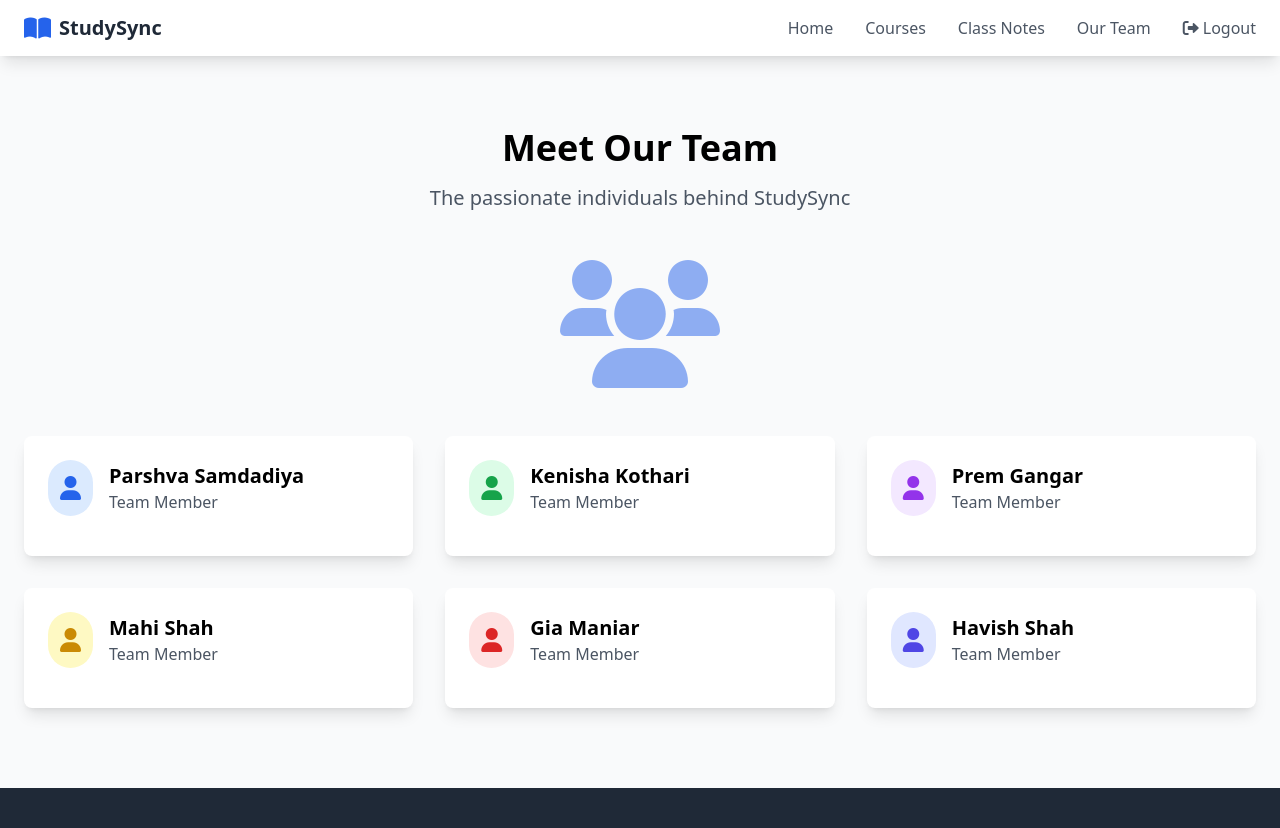
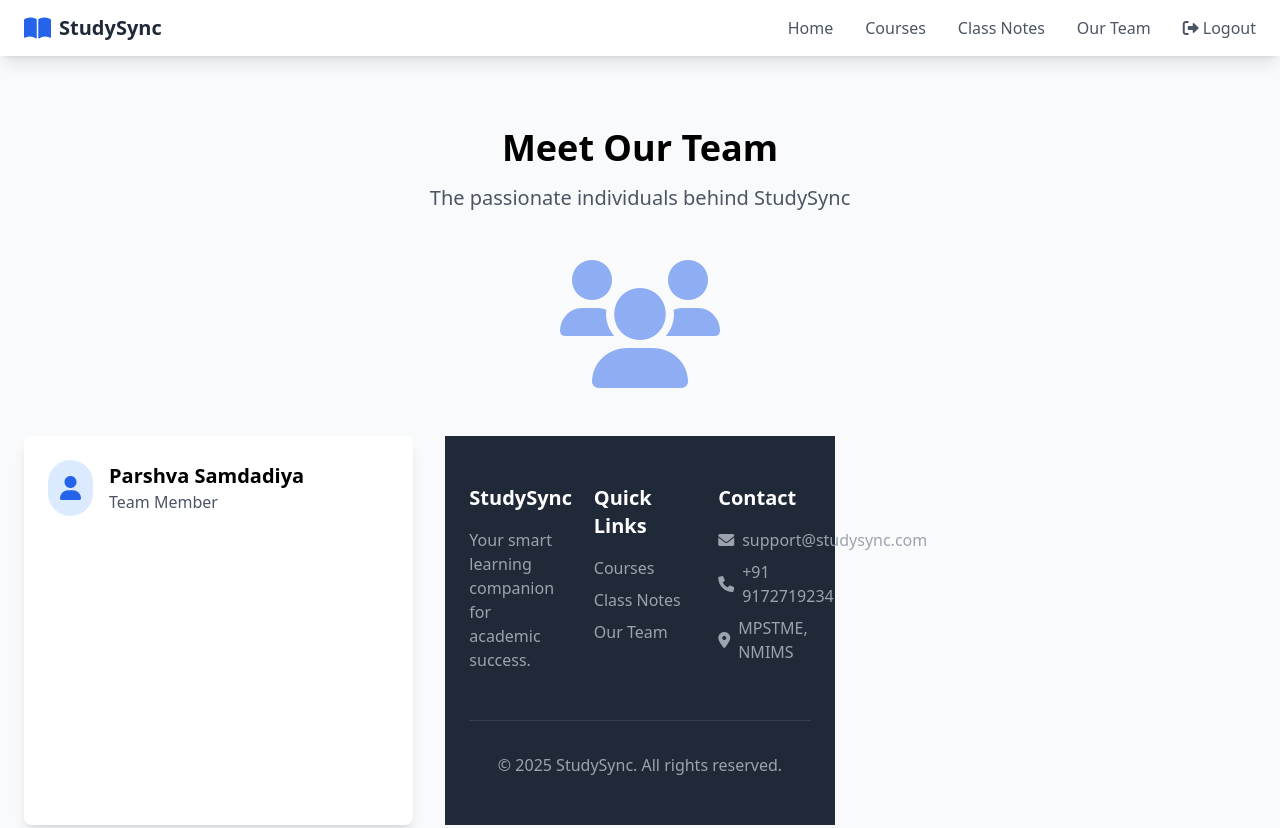
Before and after one commit to Parshva215/StudySync, a plain HTML site: page pages/team.html in a window 1280 px wide. Shown: the top 828 px of the page. Drawn offline with nearby package versions, Linux system fonts and the light colour scheme; sample sign-in values are in the browser's storage.

Commit message:
Update team.html

```diff
--- a/pages/team.html
+++ b/pages/team.html
@@ -85,84 +85,6 @@
                     </div>
                 </div>
 
-                <!-- Team Member 2 -->
-                <div class="team-card hover-card bg-white rounded-lg shadow-lg overflow-hidden">
-                    <div class="p-6">
-                        <div class="flex items-center mb-4">
-                            <div class="bg-green-100 p-3 rounded-full">
-                                <i class="fas fa-user text-2xl text-green-600"></i>
-                            </div>
-                            <div class="ml-4">
-                                <h3 class="text-xl font-bold">Kenisha Kothari</h3>
-                                <p class="text-gray-600">Team Member</p>
-                            </div>
-                        </div>
-                    </div>
-                </div>
-
-                <!-- Team Member 3 -->
-                <div class="team-card hover-card bg-white rounded-lg shadow-lg overflow-hidden">
-                    <div class="p-6">
-                        <div class="flex items-center mb-4">
-                            <div class="bg-purple-100 p-3 rounded-full">
-                                <i class="fas fa-user text-2xl text-purple-600"></i>
-                            </div>
-                            <div class="ml-4">
-                                <h3 class="text-xl font-bold">Prem Gangar</h3>
-                                <p class="text-gray-600">Team Member</p>
-                            </div>
-                        </div>
-                    </div>
-                </div>
-
-                <!-- Team Member 4 -->
-                <div class="team-card hover-card bg-white rounded-lg shadow-lg overflow-hidden">
-                    <div class="p-6">
-                        <div class="flex items-center mb-4">
-                            <div class="bg-yellow-100 p-3 rounded-full">
-                                <i class="fas fa-user text-2xl text-yellow-600"></i>
-                            </div>
-                            <div class="ml-4">
-                                <h3 class="text-xl font-bold">Mahi Shah</h3>
-                                <p class="text-gray-600">Team Member</p>
-                            </div>
-                        </div>
-                    </div>
-                </div>
-
-                <!-- Team Member 5 -->
-                <div class="team-card hover-card bg-white rounded-lg shadow-lg overflow-hidden">
-                    <div class="p-6">
-                        <div class="flex items-center mb-4">
-                            <div class="bg-red-100 p-3 rounded-full">
-                                <i class="fas fa-user text-2xl text-red-600"></i>
-                            </div>
-                            <div class="ml-4">
-                                <h3 class="text-xl font-bold">Gia Maniar</h3>
-                                <p class="text-gray-600">Team Member</p>
-                            </div>
-                        </div>
-                    </div>
-                </div>
-
-                <!-- Team Member 6 -->
-                <div class="team-card hover-card bg-white rounded-lg shadow-lg overflow-hidden">
-                    <div class="p-6">
-                        <div class="flex items-center mb-4">
-                            <div class="bg-indigo-100 p-3 rounded-full">
-                                <i class="fas fa-user text-2xl text-indigo-600"></i>
-                            </div>
-                            <div class="ml-4">
-                                <h3 class="text-xl font-bold">Havish Shah</h3>
-                                <p class="text-gray-600">Team Member</p>
-                            </div>
-                        </div>
-                    </div>
-                </div>
-            </div>
-        </div>
-    </section>
-
     <!-- Footer -->
     <footer class="bg-gray-800 text-white py-12">
         <div class="container mx-auto px-6">
```
